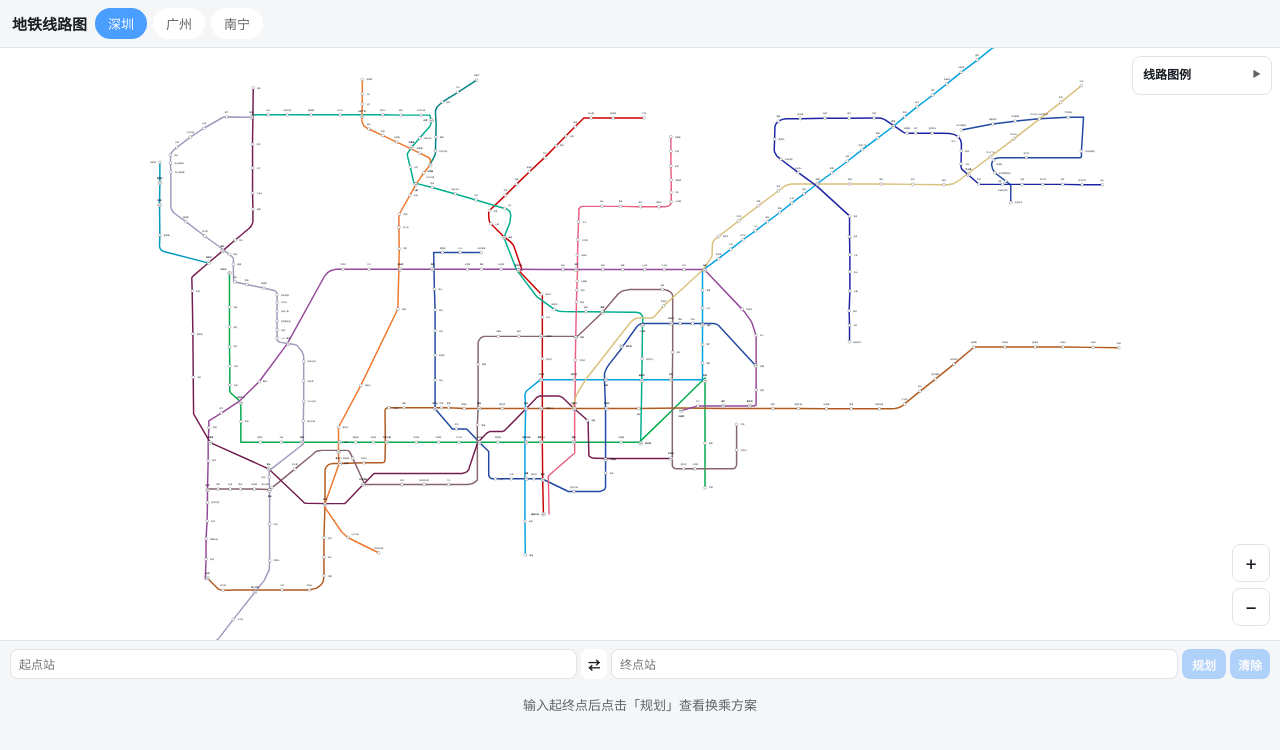
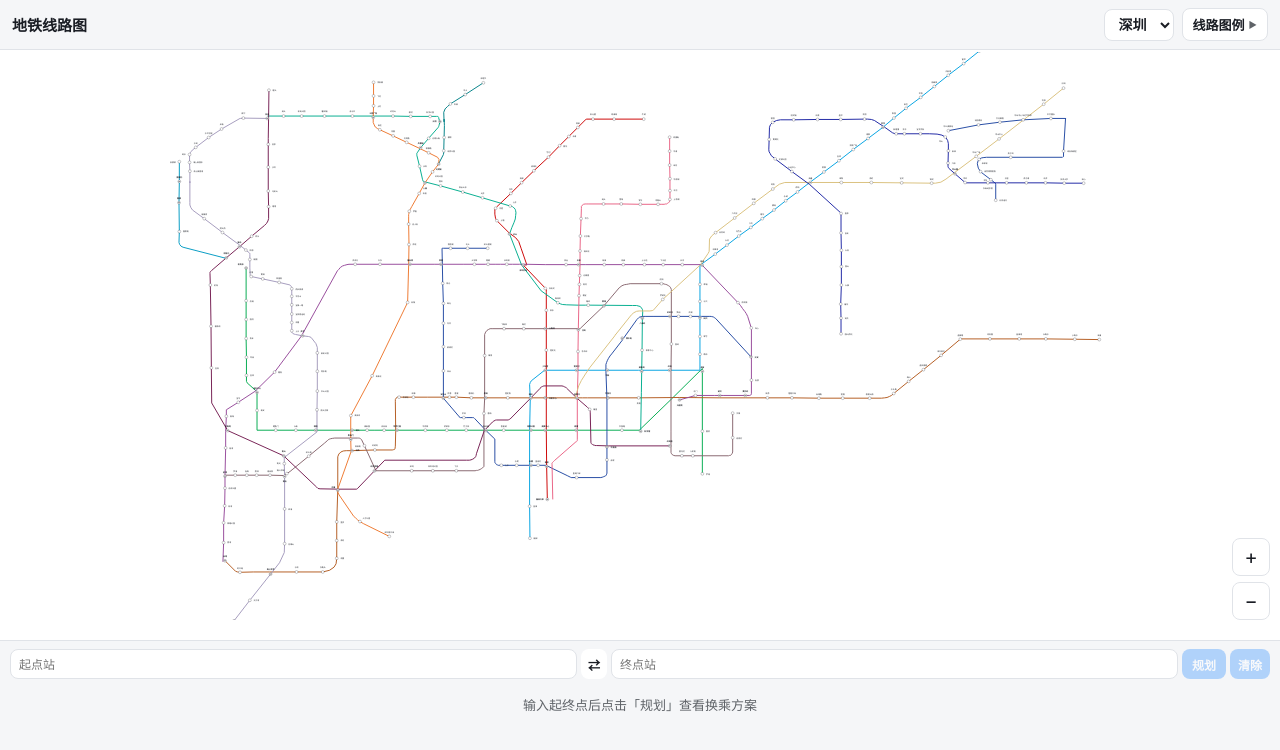
Before and after one commit to wei6718189/subway-h5, a Vue app in the folder subway-h5/: page / in a window 1280 px wide. Shown: the top 750 px of the page. Built offline with nearby package versions, Linux system fonts and the light colour scheme.

Commit message:
* **新增线路图例功能** - 点击图例可高亮显示指定线路，优化线路查看体验 * **布局重构** - 将顶栏和底栏改为固定定位，地图区域自适应填充 * **验改进** - 优化移动端 viewport 配置，输入框为空时不显示搜索提示

```diff
--- a/subway-h5/index.html
+++ b/subway-h5/index.html
@@ -2,7 +2,7 @@
 <html lang="zh-CN">
   <head>
     <meta charset="UTF-8" />
-    <meta name="viewport" content="width=device-width, initial-scale=1.0, maximum-scale=5.0, viewport-fit=cover" />
+    <meta name="viewport" content="width=device-width, initial-scale=1.0, maximum-scale=5.0, viewport-fit=cover, shrink-to-fit=no" />
     <title>地铁线路图</title>
     <!-- iOS PWA -->
     <meta name="apple-mobile-web-app-capable" content="yes" />
--- a/subway-h5/src/App.vue
+++ b/subway-h5/src/App.vue
@@ -3,6 +3,25 @@
     <div class="topbar">
       <h1>地铁线路图</h1>
       <CitySwitcher :current="currentCity" @update:current="onCityChange" />
+      <!-- 线路图例 -->
+      <div class="legend" v-if="cityData" ref="legendRef">
+        <div class="legend-toggle" @click.stop="toggleLegend">
+          <span>线路图例</span>
+          <span class="legend-arrow">{{ legendOpen ? '▼' : '▶' }}</span>
+        </div>
+        <div class="legend-body" v-if="legendOpen">
+          <div
+            class="lg-item"
+            v-for="line in cityData.lines"
+            :key="'lg-' + line.id"
+            :class="{ active: highlightLineId === line.id }"
+            @click.stop="onLegendClickLine(line.id)"
+          >
+            <span class="lg-swatch" :style="{ background: line.color }"></span>
+            <span>{{ line.name }}</span>
+          </div>
+        </div>
+      </div>
     </div>
 
     <SubwayMap
@@ -12,6 +31,7 @@
       :start-id="startId"
       :end-id="endId"
       :loading="loading"
+      :highlight-line-id="highlightLineId"
       @select-station="onMapSelectStation"
     />
 
@@ -83,6 +103,36 @@ const route = ref(null)
 const mapRef = ref(null)
 const searchRef = ref(null)
 
+// 图例状态
+const legendRef = ref(null)
+const legendOpen = ref(false)
+const highlightLineId = ref('')
+
+function toggleLegend() {
+  legendOpen.value = !legendOpen.value
+}
+
+function onLegendClickLine(lineId) {
+  if (highlightLineId.value === lineId) {
+    highlightLineId.value = ''
+  } else {
+    highlightLineId.value = lineId
+  }
+}
+
+// 点击图例下拉框以外：
+// 1) 下拉框打开时 → 仅收起，保留高亮
+// 2) 下拉框已收起且有高亮 → 清除高亮
+function onDocClickLegend(e) {
+  if (!legendRef.value) return
+  if (legendRef.value.contains(e.target)) return
+  if (legendOpen.value) {
+    legendOpen.value = false
+  } else if (highlightLineId.value) {
+    highlightLineId.value = ''
+  }
+}
+
 // 弹窗状态
 const popupStationId = ref('')
 const popupPosStyle = ref({})
@@ -123,10 +173,12 @@ function onGlobalClick(e) {
 
 onMounted(() => {
   document.addEventListener('click', onGlobalClick, true)
+  document.addEventListener('click', onDocClickLegend, true)
 })
 
 onBeforeUnmount(() => {
   document.removeEventListener('click', onGlobalClick, true)
+  document.removeEventListener('click', onDocClickLegend, true)
 })
 
 function setAsStart() {
--- a/subway-h5/src/components/CitySwitcher.vue
+++ b/subway-h5/src/components/CitySwitcher.vue
@@ -1,13 +1,11 @@
 <template>
-  <div class="chips">
-    <button
-      v-for="c in cities"
-      :key="c.id"
-      class="chip"
-      :class="{ active: c.id === current }"
-      @click="$emit('update:current', c.id)"
-    >{{ c.name }}</button>
-  </div>
+  <select
+    class="city-select"
+    :value="current"
+    @change="$emit('update:current', $event.target.value)"
+  >
+    <option v-for="c in cities" :key="c.id" :value="c.id">{{ c.name }}</option>
+  </select>
 </template>
 
 <script setup>
--- a/subway-h5/src/components/RouteResult.vue
+++ b/subway-h5/src/components/RouteResult.vue
@@ -6,7 +6,6 @@
       <span class="dim">约 {{ Math.round(route.totalSec / 60) }} 分钟</span>
       <span class="dim">· {{ route.stationCount }} 站</span>
       <span class="dim">· 换乘 {{ route.transferCount }} 次</span>
-      <button class="btn ghost clear-btn" @click="$emit('clear')">清除</button>
     </div>
     <div class="leg-list">
       <template v-for="(leg, i) in route.legs" :key="i">
@@ -74,9 +73,4 @@ function formatMin(sec) {
 </script>
 
 <style scoped>
-.clear-btn {
-  margin-left: auto;
-  padding: 4px 10px;
-  font-size: 12px;
-}
 </style>
--- a/subway-h5/src/components/SubwayMap.vue
+++ b/subway-h5/src/components/SubwayMap.vue
@@ -19,14 +19,14 @@
           :key="'l-' + line.id"
           :points="line.points"
           :stroke="line.color"
-          :stroke-width="baseLineWidth"
+          :stroke-width="(highlightLineId && highlightLineId === line.id) ? baseLineWidthHL : baseLineWidth"
           stroke-linejoin="round"
           stroke-linecap="round"
           fill="none"
-          :opacity="dimmed ? 0.25 : 1"
-          style="transition: opacity 0.2s"
+          :opacity="lineOpacity(line.id)"
+          style="transition: opacity 0.2s, stroke-width 0.2s"
         />
-        <!-- 高亮路径段 -->
+        <!-- 高亮路径段（规划结果线路，优先级最高） -->
         <polyline
           v-for="(seg, i) in highlightPolys"
           :key="'h-' + i"
@@ -36,10 +36,10 @@
           stroke-linejoin="round"
           stroke-linecap="round"
           fill="none"
-          opacity="0.95"
+          :opacity="routeSegOpacity(seg.lineId)"
         />
         <!-- 站点 -->
-        <g v-for="s in stations" :key="'s-' + s.id">
+        <g v-for="s in stations" :key="'s-' + s.id" :opacity="stationOpacity(s)" style="transition: opacity 0.2s">
           <!-- 换乘站：白底圆 + 细描边 + 内部双向箭头 -->
           <template v-if="s.isTransfer">
             <circle
@@ -88,19 +88,6 @@
       </g>
     </svg>
 
-    <div class="legend" v-if="cityData">
-      <div class="legend-toggle" @click="toggleLegend">
-        <span>线路图例</span>
-        <span class="legend-arrow">{{ legendOpen ? '▼' : '▶' }}</span>
-      </div>
-      <div class="legend-body" v-if="legendOpen">
-        <div class="lg-item" v-for="line in cityData.lines" :key="'lg-' + line.id">
-          <span class="lg-swatch" :style="{ background: line.color }"></span>
-          <span>{{ line.name }}</span>
-        </div>
-      </div>
-    </div>
-
     <div class="zoom-ctrl">
       <button @click="zoomBy(1.25)">+</button>
       <button @click="zoomBy(0.8)">−</button>
@@ -119,7 +106,8 @@ const props = defineProps({
   highlight: { type: Array, default: () => [] }, // legs: [{lineId, stops:[id...]}]
   startId: { type: String, default: '' },
   endId: { type: String, default: '' },
-  loading: { type: Boolean, default: false }
+  loading: { type: Boolean, default: false },
+  highlightLineId: { type: String, default: '' }
 })
 
 const emit = defineEmits(['select-station'])
@@ -136,7 +124,35 @@ const proj = computed(() => {
   return makeProjection(bounds, 1000)
 })
 
-const dimmed = computed(() => props.highlight && props.highlight.length > 0)
+// 规划结果高亮（起终点连线）的淡化，只在存在规划结果时触发
+const routeDimmed = computed(() => props.highlight && props.highlight.length > 0)
+
+// --- 线路/站点淡化透明度逻辑（图例高亮优先于规划结果高亮）---
+// 规则：
+// 1) 如果有 highlightLineId（图例点了某条线）：
+//    - 选中线路 + 其站点：1
+//    - 非选中线路：0.2；非选中站点：0.55（换乘站只要跨线含选中也保留）
+// 2) 否则如果有规划结果（routeDimmed）：非路径段 0.25
+// 3) 否则：全 1
+function lineOpacity(lineId) {
+  if (props.highlightLineId) {
+    return lineId === props.highlightLineId ? 1 : 0.2
+  }
+  return routeDimmed.value ? 0.25 : 1
+}
+// 规划路径段（Highlight Polyline）的透明度：图例高亮时也要区分选中的线
+function routeSegOpacity(lineId) {
+  if (props.highlightLineId) {
+    return lineId === props.highlightLineId ? 0.98 : 0.25
+  }
+  return 0.95
+}
+// 站点的透明度：换乘站（多线路）只要任一线处于高亮态就保留，否则淡
+function stationOpacity(s) {
+  if (!props.highlightLineId) return 1
+  const lines = s.lines || []
+  return lines.includes(props.highlightLineId) ? 1 : 0.55
+}
 
 // --- SVG 容器尺寸追踪（用于计算自适应基础尺寸）---
 const svgRect = ref({ width: 0, height: 0 })
@@ -155,12 +171,12 @@ const fitScale = computed(() => {
 // 完全补偿（/fitScale）会导致手机端 SVG 坐标系中值过大，文字比站间距还宽
 // 平方根补偿（/sqrt(fitScale)）在手机端折中：屏幕值略小但 SVG 比例合理
 // 这些值在 SVG 坐标系中，会随用户缩放（scale）自然等比缩放
-const FONT_TARGET = 2  // 屏幕上目标字号（px）—— 尽可能小，避免压住线路
+const FONT_TARGET = 2 // 屏幕上目标字号（px）—— 尽可能小，避免压住线路
 const RADIUS_NORMAL = 1.5   // 普通站屏幕目标半径
-const RADIUS_TRANSFER = 2 // 换乘站屏幕目标半径
-const RADIUS_HIGHLIGHT = 3 // 高亮站屏幕目标半径
-const LINE_W = 1.5        // 线路屏幕目标宽度
-const LINE_W_HL = 3       // 高亮线路屏幕目标宽度
+const RADIUS_TRANSFER = 1.5 // 换乘站屏幕目标半径
+const RADIUS_HIGHLIGHT = 2 // 高亮站屏幕目标半径
+const LINE_W = 1       // 线路屏幕目标宽度
+const LINE_W_HL = 1.5       // 高亮线路屏幕目标宽度
 const STROKE_W = 0.5       // 站点描边屏幕目标宽度
 
 // 平方根补偿：fitScale=0.375 时补偿因子=1.63（而非完全补偿的 2.67）
@@ -361,13 +377,6 @@ const stationAngles = computed(() => {
   return result
 })
 
-const legendOpen = ref(false)
-
-// 切换图例折叠/展开
-function toggleLegend() {
-  legendOpen.value = !legendOpen.value
-}
-
 const stations = computed(() => {
   if (!props.cityData) return []
   // 使用吸附后的坐标（每个站点都投影到了最近线路段上）
@@ -486,7 +495,7 @@ const labelData = computed(() => {
   const charH = fs * 1.2
   const padX = fs * 0.2
   const padY = fs * 0.15
-  const gap = fs * 1.0
+  const gap = fs * 0.9
 
   const visR = (s) => svgRadius(s) + baseStrokeWidth.value
   const segs = lineSegments.value
--- a/subway-h5/src/style.css
+++ b/subway-h5/src/style.css
@@ -22,6 +22,8 @@ html, body, #app {
   height: 100%;
   width: 100%;
   overflow: hidden;
+  /* 防止任何元素溢出导致横向滚动 */
+  max-width: 100vw;
 }
 
 body {
@@ -60,8 +62,14 @@ input {
   padding: calc(var(--safe-top) + 8px) 12px 8px;
   background: var(--panel);
   border-bottom: 1px solid var(--line);
-  flex-shrink: 0;
-  z-index: 10;
+  position: fixed;
+  top: 0;
+  left: 0;
+  right: 0;
+  width: 100%;
+  z-index: 30;
+  overflow: hidden;
+  min-width: 0;
 }
 
 .topbar h1 {
@@ -76,6 +84,9 @@ input {
   position: relative;
   overflow: hidden;
   background: #ffffff;
+  /* 顶栏/底栏已钉住，中间地图区域留出对应安全距离，不会被遮挡 */
+  padding-top: calc(var(--safe-top) + 52px);
+  padding-bottom: calc(var(--safe-bottom) + 180px);
 }
 
 svg.map {
@@ -89,12 +100,18 @@ svg.map {
   background: var(--panel);
   border-top: 1px solid var(--line);
   padding: 8px 10px calc(var(--safe-bottom) + 10px);
-  flex-shrink: 1;
+  position: fixed;
+  bottom: 0;
+  left: 0;
+  right: 0;
+  width: 100%;
+  z-index: 30;
   display: flex;
   flex-direction: column;
   max-height: 55vh;
   min-height: 160px;
-  overflow: hidden;
+  overflow: visible;
+  min-width: 0;
 }
 
 .bottom-panel > .route-scroll-container {
@@ -102,23 +119,6 @@ svg.map {
   overflow-y: auto;
   min-height: 0;
   -webkit-overflow-scrolling: touch;
-}
-
-/* 搜索下拉框滚动：保证始终可以滚 */
-.datalist {
-  max-height: 260px !important;
-  overflow-y: auto !important;
-  overflow-x: hidden;
-  -webkit-overflow-scrolling: touch;
-}
-
-.bottom-panel :deep(.datalist) {
-  position: absolute;
-  left: 10px;
-  right: 10px;
-  z-index: 20;
-  box-shadow: 0 6px 20px rgba(0,0,0,0.4);
-  margin-top: 4px;
 }
 
 .row {
@@ -204,48 +204,78 @@ svg.map {
   color: #fff;
 }
 
+/* 城市下拉框 */
+.city-select {
+  margin-left: auto;
+  padding: 6px 10px;
+  border-radius: 8px;
+  border: 1px solid var(--line);
+  background: var(--panel-2);
+  color: var(--text);
+  font-size: 14px;
+  font-weight: 600;
+  outline: none;
+  cursor: pointer;
+  flex-shrink: 0;
+}
+.city-select:focus { border-color: var(--accent); }
+
+/* 线路图例（在 topbar 中并排显示） */
 .legend {
-  position: absolute;
-  top: 8px;
-  right: 8px;
-  background: rgba(255,255,255,0.9);
-  border: 1px solid var(--line);
-  border-radius: 8px;
-  padding: 4px 10px 8px;
-  max-height: 60%;
-  font-size: 11px;
-  backdrop-filter: blur(6px);
-  z-index: 5;
-  pointer-events: auto;
-  min-width: 140px;
+  position: relative;
+  flex-shrink: 0;
 }
 .legend-toggle {
   display: flex;
-  justify-content: space-between;
   align-items: center;
-  padding: 4px 0;
+  gap: 4px;
+  padding: 6px 10px;
+  border-radius: 8px;
+  border: 1px solid var(--line);
+  background: var(--panel-2);
   cursor: pointer;
-  font-size: 12px;
+  font-size: 13px;
   font-weight: 600;
   color: var(--text);
   user-select: none;
+  white-space: nowrap;
 }
 .legend-arrow {
   font-size: 9px;
   color: var(--text-dim);
 }
 .legend-body {
+  position: absolute;
+  top: 100%;
+  right: 0;
+  margin-top: 4px;
+  min-width: 160px;
   max-height: 50vh;
   overflow-y: auto;
-  padding-top: 4px;
-  border-top: 1px solid var(--line);
-  margin-top: 2px;
+  background: #ffffff;
+  border: 1px solid var(--line);
+  border-radius: 8px;
+  box-shadow: 0 4px 16px rgba(0,0,0,0.15);
+  padding: 4px;
+  z-index: 50;
 }
 .legend .lg-item {
   display: flex;
   align-items: center;
   gap: 6px;
-  padding: 2px 0;
+  padding: 5px 8px;
+  border-radius: 6px;
+  cursor: pointer;
+  transition: background 0.15s;
+  font-size: 13px;
+}
+.legend .lg-item:hover {
+  background: #eef0f3;
+}
+.legend .lg-item.active {
+  background: #e8f0fe;
+  color: #1a73e8;
+  font-weight: 600;
 }
 .legend .lg-swatch {
   width: 14px;
@@ -308,13 +338,14 @@ svg.map {
 }
 
 .zoom-ctrl {
-  position: absolute;
+  position: fixed;
   right: 10px;
-  bottom: 14px;
+  /* 固定在底栏上方不被挡住：底栏 min 160px + 安全区 + 10px 间隔 */
+  bottom: calc(var(--safe-bottom) + 180px);
   display: flex;
   flex-direction: column;
   gap: 6px;
-  z-index: 6;
+  z-index: 25;
 }
 .zoom-ctrl button {
   width: 38px;
--- a/subway-h5/vite.config.js
+++ b/subway-h5/vite.config.js
@@ -43,6 +43,11 @@ export default defineConfig({
     })
   ],
   base: './',
+  server: {
+    host: '0.0.0.0',   // 监听所有网卡，局域网可访问
+    port: 5173,         // 固定端口，避免漂移
+    strictPort: false   // 端口被占时自动换
+  },
   build: {
     outDir: 'dist',
     target: 'es2018',
```
Also changed, not shown: subway-h5/src/components/StationSearch.vue (+42 -63 lines).
